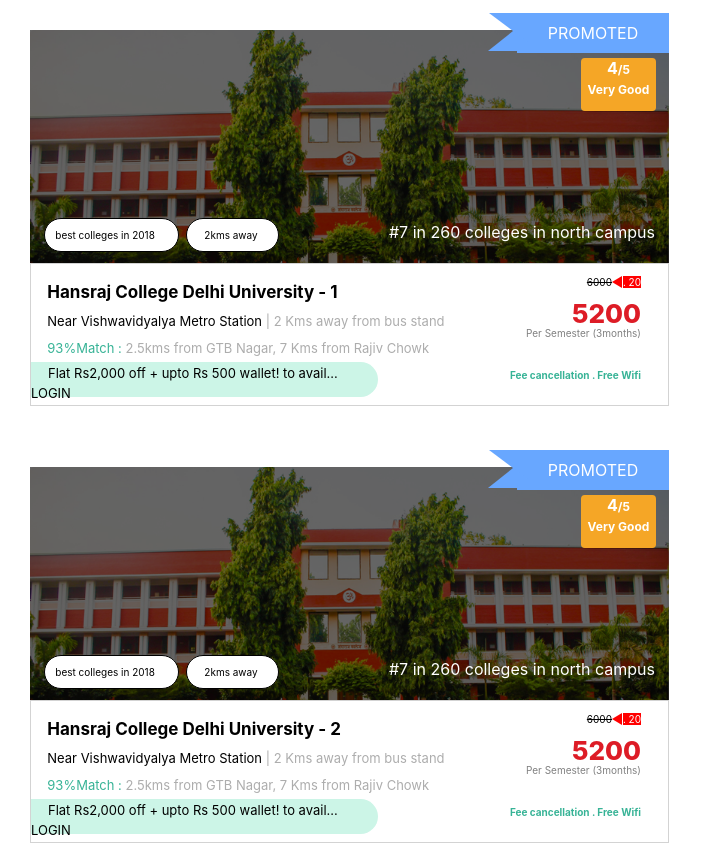
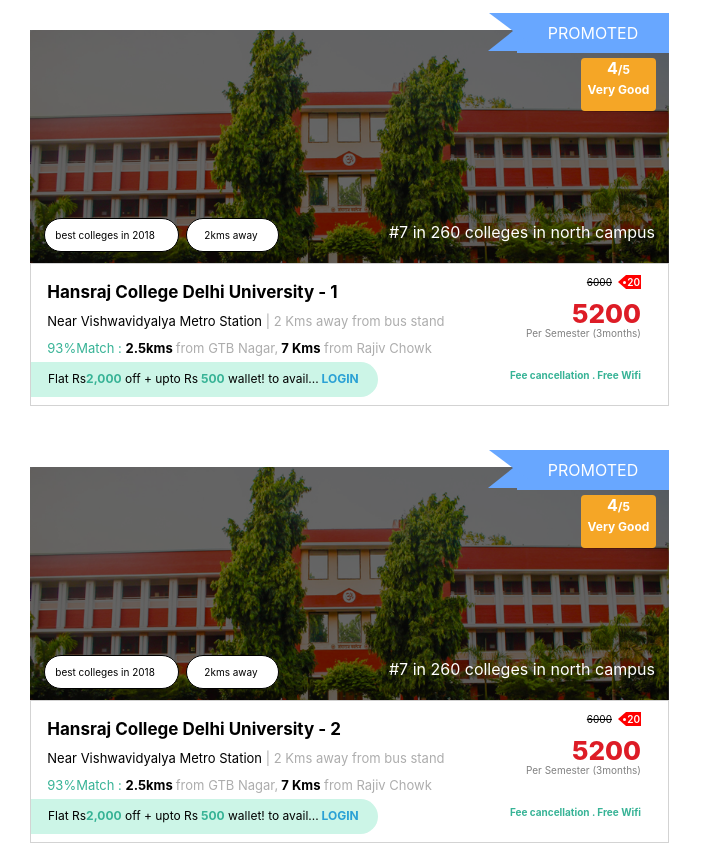
Before and after one commit to Abhijrt/collage-duniya, a React (Create React App) app: page / in a window 1280 px wide. Shown: the top 845 px of the page, without its empty margins (0-702 px from the left). Built offline with nearby package versions, Linux system fonts and the light colour scheme; the HTML template or start-up script is replaced by a standard one.

Commit message:
adding the some design

```diff
--- a/src/assets/css/collagedetail.css
+++ b/src/assets/css/collagedetail.css
@@ -147,6 +147,12 @@
   font-size: 17px;
 }
 
+.stars {
+  position: absolute;
+  right: 230px;
+  top: 18.6px;
+}
+
 /* for collage address container */
 .collage-address {
   position: absolute;
@@ -196,8 +202,10 @@
 
 /* for discount upto */
 .discount .upto {
-  font-size: 13px;
+  position: absolute;
+  font-size: 12px;
   margin-left: 17px;
+  top: 9px;
 }
 
 /* Right container Style */
@@ -219,10 +227,23 @@
 
 /* original discount deisign */
 .fee-discount .original-discount {
-  height: 14px;
-  width: 29px;
+  /* height: 14px;
+  width: 29px; */
   background-color: red;
   color: white;
+  padding: 1px;
+  font-weight: 600;
+}
+
+.dot {
+  position: absolute;
+  height: 3px;
+  width: 3px;
+  border-radius: 50%;
+  background-color: white;
+  top: 5px;
+  right: 15px;
+  /* margin: 3px; */
 }
 
 /* For arrow before the discount panel */
@@ -230,12 +251,12 @@
   content: ".";
   width: 0;
   height: 0;
-  border-top: 6px solid transparent;
-  border-bottom: 6.4px solid transparent;
-  border-right: 10px solid red;
+  border-top: 7px solid transparent;
+  border-bottom: 7.5px solid transparent;
+  border-right: 8px solid red;
   position: absolute;
-  right: 18.6px;
-  top: 0px;
+  right: 15px;
+  top: -1.5px;
   color: white;
 }
 
@@ -274,9 +295,11 @@
 
 /* icon star style */
 .icon-star {
-  position: absolute;
-  right: 296px;
-  top: 18.6px;
+  color: lightgray;
+}
+
+.active {
+  color: #444444;
 }
 
 /* icon design */
--- a/src/colleges.json
+++ b/src/colleges.json
@@ -611,7 +611,7 @@
       "ranking": "7 in 260 colleges in north campus",
       "tags": ["best colleges in 2018", "2kms away"],
       "amenties": ["Fee cancellation", "Free Wifi"],
-      "rating": 4,
+      "rating": 3,
       "rating_remarks": "Very Good",
       "famous_nearest_places": "2.5kms from GTB Nagar, 7 Kms from Rajiv Chowk",
       "nearest_place": [
--- a/src/components/Collage.js
+++ b/src/components/Collage.js
@@ -7,7 +7,6 @@
     super();
     this.state = {
       index: 9,
-      // yOffSet: 1587,
     };
     setInterval(() => {
       this.fetchOtherElement();
@@ -15,22 +14,19 @@
   }
 
   fetchOtherElement = () => {
-    const { index, yOffSet } = this.state;
+    const { index } = this.state;
     var container = document.getElementById("collage");
     var contentHeight = container.offsetHeight;
     var load = window.pageYOffset;
     var y = load + window.innerHeight;
-    // console.log(yOffSet);
     if (y >= contentHeight) {
       this.setState({
         index: index + 10,
-        // yOffSet: contentHeight,
       });
     }
   };
 
   render() {
-    // console.log(colleges.length);
     return (
       <div className="collage-container" id="collage">
         {colleges.map((collage, index) => {
--- a/src/components/CollageDetail.js
+++ b/src/components/CollageDetail.js
@@ -2,9 +2,27 @@
 import "../assets/css/collagedetail.css";
 
 export default class CollageDetail extends Component {
+  // constructor() {
+  //   super();
+  //   this.state = {
+  //     firstElement: "",
+  //     secondElement: "",
+  //   };
+  // }
+
   render() {
     const { collage } = this.props;
-    // var element = collage.famous_nearest_places;
+    var arr = [1, 2, 3, 4, 5];
+
+    // this logic for splitting the famous nearest place design
+    var element = collage.famous_nearest_places.split(",");
+    var firstElement = element[0].split("kms");
+    var secondElement = element[1].split("Kms");
+
+    // this logic is for solitting the offertext to design
+    var discount = collage.offertext;
+    var firstDiscount = discount.split("Rs");
+    console.log(firstDiscount);
     return (
       <div className="main-container">
         <div className="top-container">
@@ -27,10 +45,27 @@
         </div>
         <div className="bottom-container">
           <h4 className="collage-name">{collage.college_name}</h4>
-          {/* {arr.map((item) => {
-            return <i className="fa fa-star icon-star"></i>;
-          })} */}
-          <i className="fa fa-star icon-star"></i>
+          <div className="stars">
+            {arr.map((item) => {
+              if (item <= collage.rating) {
+                return (
+                  <i
+                    className="fa fa-star active"
+                    aria-hidden="true"
+                    key={item}
+                  ></i>
+                );
+              } else {
+                return (
+                  <i
+                    className="fa fa-star icon-star"
+                    aria-hidden="true"
+                    key={item}
+                  ></i>
+                );
+              }
+            })}
+          </div>
           <div className="collage-address">
             <span className="street">{collage.nearest_place[0]}</span>
             <span className="path"> | {collage.nearest_place[1]}</span>
@@ -38,14 +73,28 @@
           <div className="path-match">
             <span className="match">93%Match : </span>
             <span className="near-path">
-              {/* <strong style={{ color: "black" }}>2.5kms </strong> */}
-              {collage.famous_nearest_places}
-              {/* <strong style={{ color: "black" }}>7 Kms</strong> */}
-              {/* {collage.famous_nearest_places[1]} */}
+              <strong style={{ color: "black" }}>{firstElement[0]}kms </strong>
+              {firstElement[1]},
+              <strong style={{ color: "black" }}>{secondElement[0]} Kms</strong>
+              {secondElement[1]}
             </span>
           </div>
           <div className="discount">
-            <span className="upto">{collage.offertext}</span>
+            <span className="upto">
+              {firstDiscount[0]} Rs
+              <strong style={{ color: "#37b396" }}>
+                {firstDiscount[1].substring(0, 5)}
+              </strong>
+              {firstDiscount[1].substring(5)}
+              Rs
+              <strong style={{ color: "#37b396" }}>
+                {firstDiscount[2].substring(0, 4)}
+              </strong>
+              {firstDiscount[2].substring(4, 24)}
+              <strong style={{ color: "#2aa1d5" }}>
+                {firstDiscount[2].substring(24)}
+              </strong>
+            </span>
           </div>
           <div className="fee-discount">
             <span className="original-fee">
@@ -53,7 +102,9 @@
               {collage.original_fees}
             </span>
             <span className="original-discount">
-              <span className="org-dsc"> . {collage.discount}</span>
+              <span className="org-dsc">
+                <span className="dot"></span> {collage.discount}
+              </span>
             </span>
           </div>
           <div className="fee-container">
```
